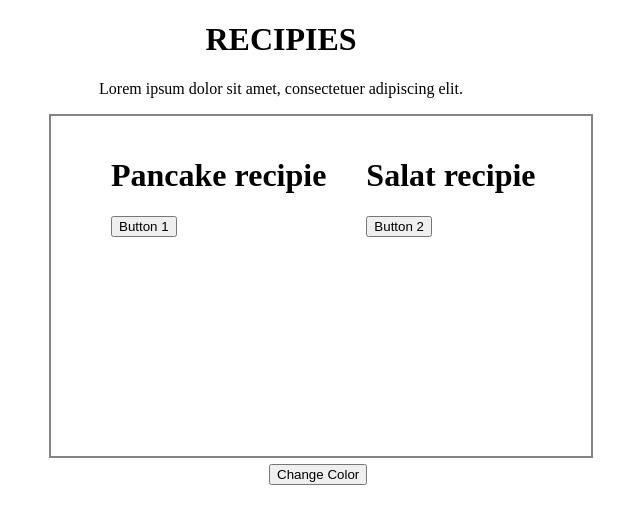
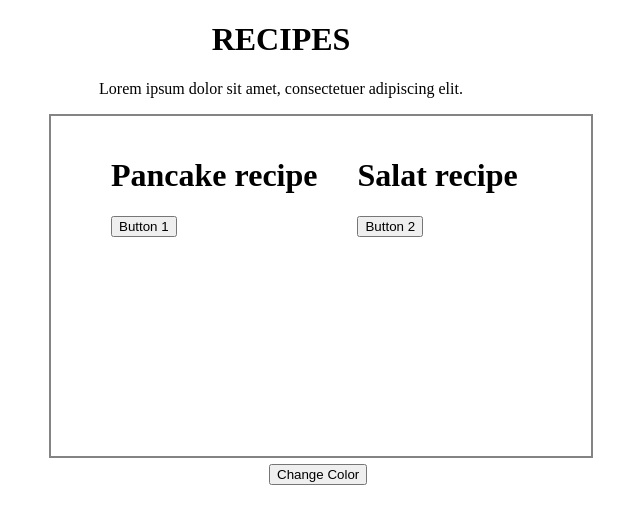
Before and after one commit to palomitaproy/devugees, a plain HTML site: page index.html in a window 1280 px wide. Shown: the whole page, without its empty margins (359-999 px from the left). Drawn offline with Linux system fonts and the light colour scheme.

Commit message:
changes recipes2

```diff
--- a/index.html
+++ b/index.html
@@ -11,14 +11,14 @@
 
 <body>
 
-    <h1>RECIPIES</h1>
+    <h1>RECIPES</h1>
 
     <p>Lorem ipsum dolor sit amet, consectetuer adipiscing elit.</p>
 
     <div class="recipies">
 
         <div class="receta">
-            <h1>Pancake recipie</h1>
+            <h1>Pancake recipe</h1>
             <button class="btn1">Button 1</button>
             <ul class="recipie1 hidden">
                 <li class="red">List item 1</li>
@@ -30,7 +30,7 @@
             </ul>
         </div>
         <div class="receta">
-            <h1>Salat recipie</h1>
+            <h1>Salat recipe</h1>
             <button class="btn2">Button 2</button>
             <ul class="recipie2 hidden">
                 <li class="red">List item 1</li>
```
